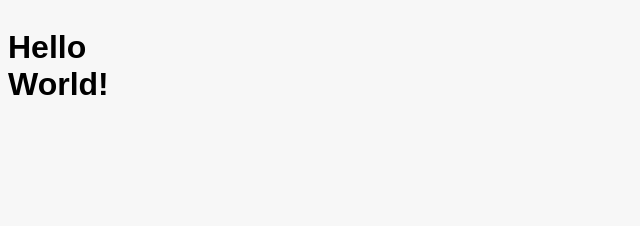
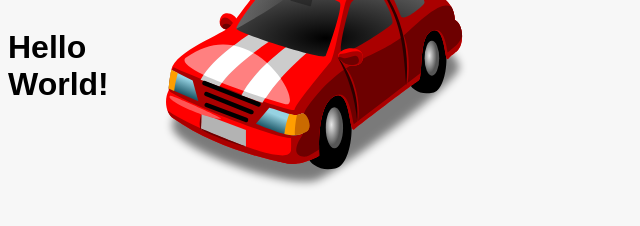
Before and after one commit to dursuneryilmaz/Gatsbyjs-Mdx-Blog, a Gatsby site: page / in a window 1280 px wide. Shown: the whole page, without its empty margins (0-640 px from the left). Built offline with nearby package versions, Linux system fonts and the light colour scheme; Gatsby itself is replaced by a stand-in of ours; a web font is replaced by a local one.

Commit message:
Added nav

```diff
--- a/src/components/Container.js
+++ b/src/components/Container.js
@@ -1,6 +1,10 @@
 import React from "react"
 import { ContainerWrapper } from "../elements"
+import {Nav} from "../components"
 
 export const Container = ({ children }) => {
-    return <ContainerWrapper>{children}</ContainerWrapper>
+    return <ContainerWrapper>
+    <Nav/>
+    {children}
+    </ContainerWrapper>
 }
--- /dev/null
+++ b/src/components/Nav.js
@@ -0,0 +1,21 @@
+import React from "react"
+import { Link, graphql, useStaticQuery } from "gatsby"
+import { NavWrapper } from "../elements"
+
+export const Nav = () => {
+  const data = useStaticQuery(graphql`
+    query {
+      logo: file(relativePath: { eq: "logo.svg" }) {
+        publicURL
+      }
+    }
+  `)
+
+  return (
+    <NavWrapper>
+      <Link to="/">
+        <img src={data.logo.publicURL} alt="My-Logo" />
+      </Link>
+    </NavWrapper>
+  )
+}
--- a/src/components/index.js
+++ b/src/components/index.js
@@ -1 +1,2 @@
 export * from "./Container"
+export * from "./Nav"
--- /dev/null
+++ b/src/elements/NavElements.js
@@ -0,0 +1,12 @@
+import styled from "styled-components"
+
+export const NavWrapper = styled.nav`
+  grid-column: 2 / span 12;
+  grid-row: 1 / 2;
+  display: flex;
+  align-items: center;
+
+  @media ${props => props.theme.breakpoints.tablet} {
+    grid-column: 2 / span;
+  }
+`
--- a/src/elements/index.js
+++ b/src/elements/index.js
@@ -1 +1,2 @@
 export * from "./ContainerElements"
+export * from "./NavElements"
```
Also changed, not shown: src/images/d-letter-3-891347.png (added), src/images/logo.svg (added).
